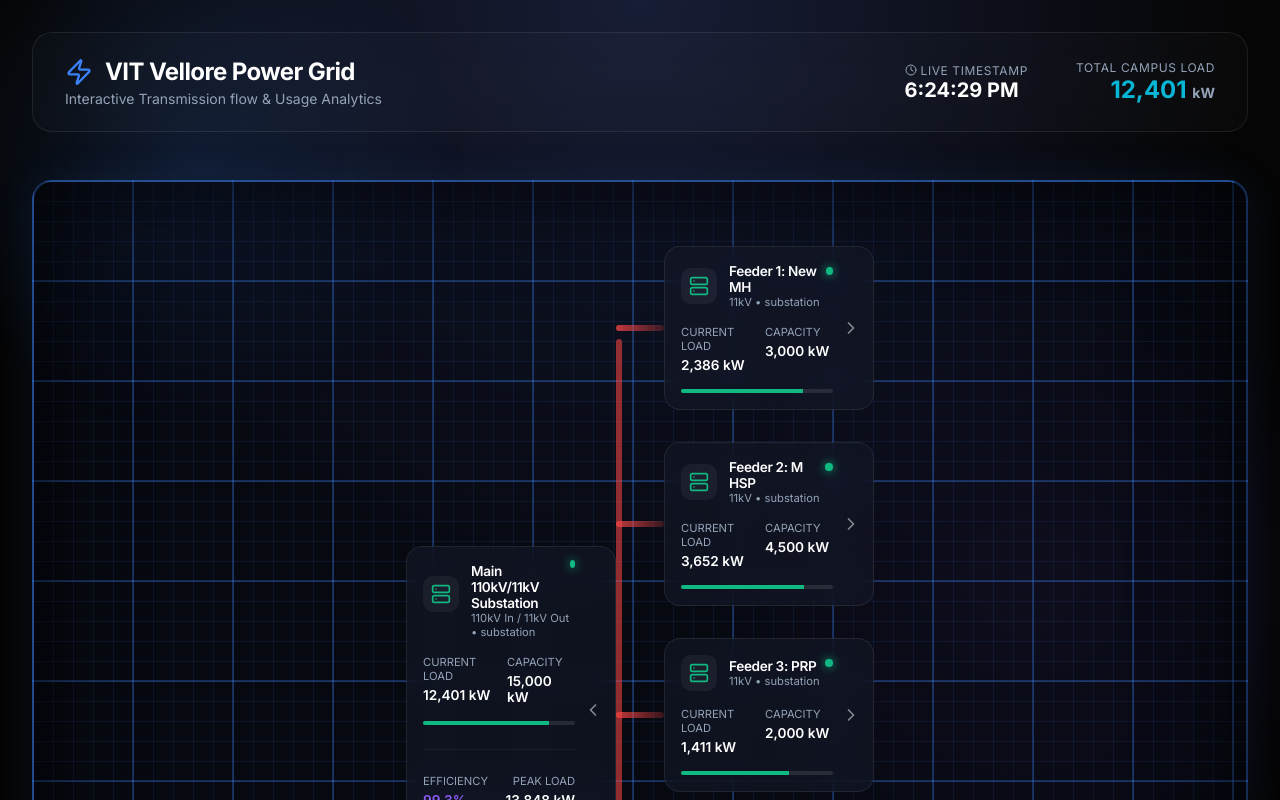
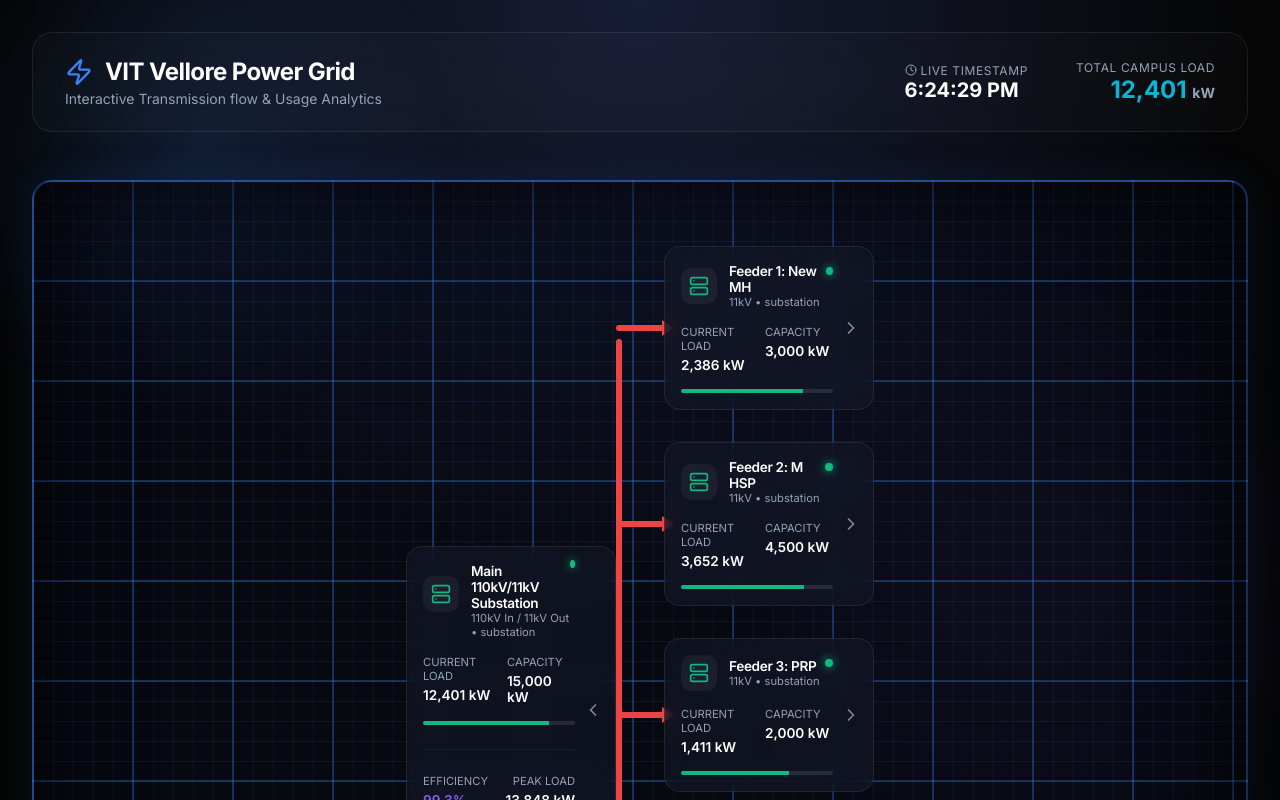
Before and after one commit to Aarnav-Rao/vit-power-demo, a React (Vite) app: page / in a window 1280 px wide. Shown: the top 800 px of the page. Built offline with nearby package versions, Linux system fonts and the light colour scheme.

Commit message:
style: redesign connections with solid red lines and flow arrowheads

```diff
--- a/src/App.css
+++ b/src/App.css
@@ -230,17 +230,28 @@
   top: 50%;
   height: 6px;
   width: 3rem;
-  background: linear-gradient(to right, rgba(239, 68, 68, 0.8), rgba(239, 68, 68, 0.2));
+  background: rgba(239, 68, 68, 1);
   z-index: 1;
   transform: translateY(-50%);
-  border-radius: 3px;
+  border-radius: 3px 0 0 3px;
+}
+
+.connector-line::after {
+  content: '';
+  position: absolute;
+  right: -10px;
+  top: 50%;
+  transform: translateY(-50%);
+  border-top: 8px solid transparent;
+  border-bottom: 8px solid transparent;
+  border-left: 12px solid rgba(239, 68, 68, 1);
 }
 
 .connector-vertical {
   position: absolute;
   left: -3rem;
   width: 6px;
-  background: rgba(239, 68, 68, 0.6);
+  background: rgba(239, 68, 68, 1);
   z-index: 1;
   border-radius: 3px;
 }
```
